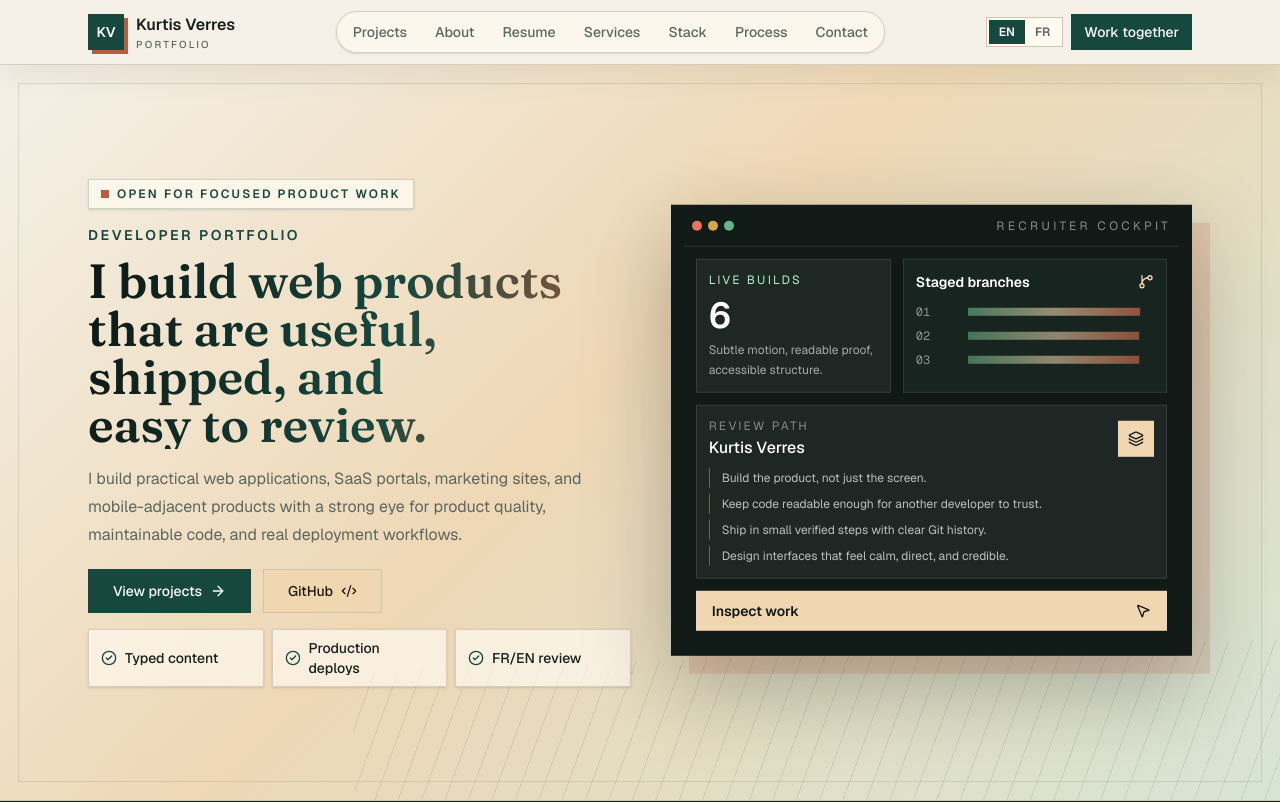
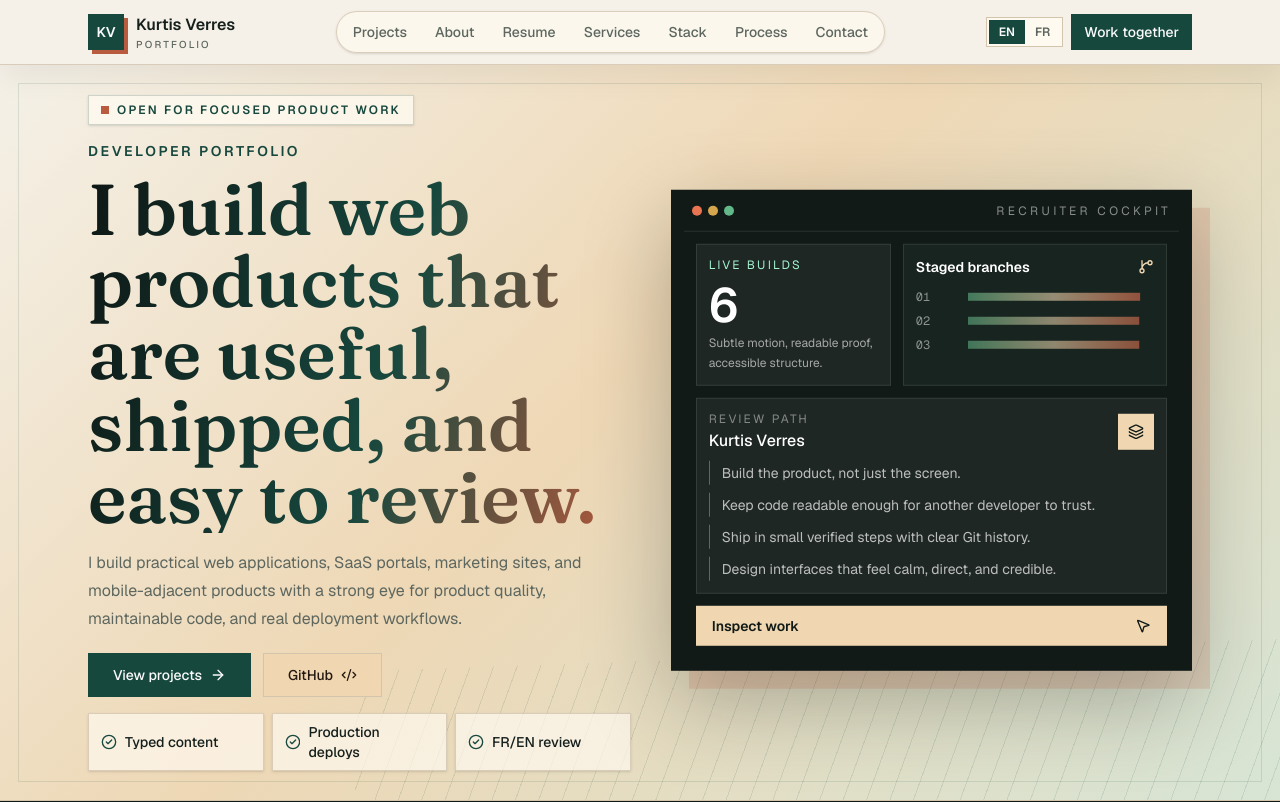
Before and after one commit to kurtisv/dev-portfolio, a Next.js app in the folder apps/web/: page / in a window 1280 px wide. Shown: the top 802 px of the page. Built offline with nearby package versions, Linux system fonts and the light colour scheme; no server answers.

Commit message:
fix(hero): restore H1 text-7xl, stat text-5xl, principles text-sm — sizes were over-compressed

```diff
--- a/apps/web/src/app/page.tsx
+++ b/apps/web/src/app/page.tsx
@@ -118,7 +118,7 @@ export default async function Home() {
               <p className="mt-4 text-sm font-semibold uppercase tracking-[0.18em] text-primary">
                 {t.eyebrow}
               </p>
-              <h1 className="hero-wordmark mt-3 max-w-4xl text-4xl font-semibold tracking-normal text-balance lg:text-5xl">
+              <h1 className="hero-wordmark mt-3 max-w-4xl text-5xl font-semibold tracking-normal text-balance sm:text-7xl">
                 {t.title}
               </h1>
               <p className="mt-4 max-w-2xl leading-7 text-muted-foreground">
@@ -164,7 +164,7 @@ export default async function Home() {
                       <p className="text-xs uppercase tracking-[0.18em] text-emerald-200">
                         {signature.shipped}
                       </p>
-                      <p className="mt-2 text-4xl font-semibold">{publicPortfolioProjects.length}</p>
+                      <p className="mt-2 text-5xl font-semibold">{publicPortfolioProjects.length}</p>
                       <p className="mt-1 text-xs leading-5 text-white/60">{signature.motion}</p>
                     </div>
                     <div className="border border-white/10 bg-[#18241f] p-3">
@@ -197,9 +197,9 @@ export default async function Home() {
                         <Layers3 className="size-4" />
                       </div>
                     </div>
-                    <div className="grid gap-1.5">
+                    <div className="grid gap-2">
                       {principles.map((principle) => (
-                        <p key={principle} className="border-l border-[#f0d7b1]/35 pl-3 text-xs leading-5 text-white/70">
+                        <p key={principle} className="border-l border-[#f0d7b1]/35 pl-3 text-sm leading-6 text-white/70">
                           {principle}
                         </p>
                       ))}
```
